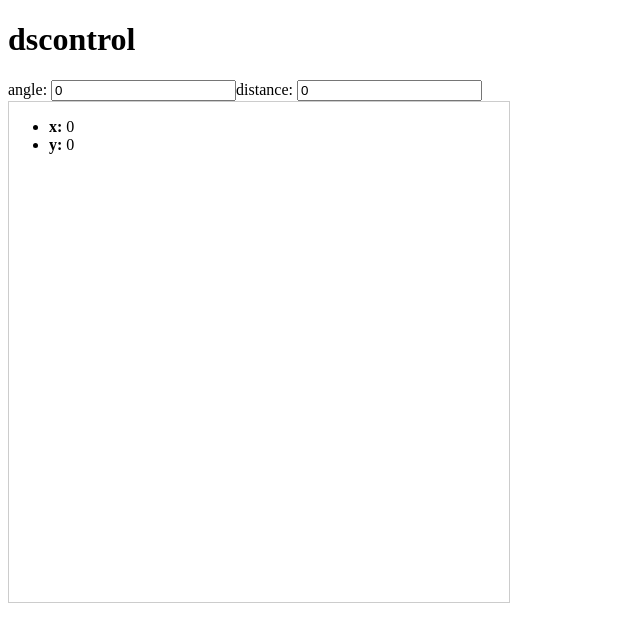
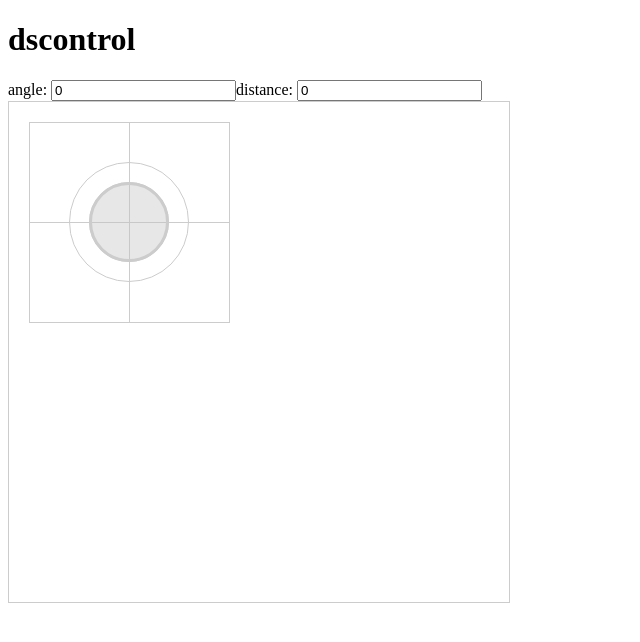
Before and after one commit to awforsythe/dscontrol-app, a React app: page / in a window 1280 px wide. Shown: the top 642 px of the page, without its empty margins (0-640 px from the left). Built offline with nearby package versions, Linux system fonts and the light colour scheme.

Commit message:
Implement non-interactive Joystick, drawn with CSS

```diff
--- a/package.json
+++ b/package.json
@@ -17,7 +17,8 @@
   "dependencies": {
     "prop-types": "^15.7.2",
     "react": "^17.0.2",
-    "react-dom": "^17.0.2"
+    "react-dom": "^17.0.2",
+    "styled-components": "^5.3.1"
   },
   "devDependencies": {
     "@babel/cli": "^7.15.7",
--- a/src/components/Joystick.jsx
+++ b/src/components/Joystick.jsx
@@ -1,21 +1,74 @@
 import React from 'react'
 import PropTypes from 'prop-types'
+import styled from 'styled-components'
+
+const Container = styled.div`
+  margin: 20px;
+  position: relative;
+  width: ${props => props.size}px;
+  height: ${props => props.size}px;
+  border-right: 1px solid #ccc;
+  border-bottom: 1px solid #ccc;
+  background-size: ${props => parseInt(props.size / 2)}px ${props => parseInt(props.size / 2)}px;
+  background-image:
+    repeating-linear-gradient(#ccc 0 1px, transparent 1px 100%),
+    repeating-linear-gradient(90deg, #ccc 0 1px, transparent 1px 100%);
+`
+const Ring = styled.div`
+  box-sizing: border-box;
+  position: absolute;
+  left: ${props => props.pad}px;
+  top: ${props => props.pad}px;
+  width: ${props => props.size}px;
+  height: ${props => props.size}px;
+  border: 1px solid #ccc;
+  border-radius: ${props => props.size}px;
+`
+const Stick = styled.div`
+  box-sizing: border-box;
+  position: absolute;
+  left: ${props => props.pad}px;
+  top: ${props => props.pad}px;
+  width: ${props => props.size}px;
+  height: ${props => props.size}px;
+  border: 3px solid #ccc;
+  background-color: rgba(192, 192, 192, 0.375);
+  border-radius: ${props => props.size}px;
+`
+const ringSize = (size, ratio) => {
+  const ownSize = parseInt(size * ratio)
+  const pad = parseInt((size - ownSize) / 2)
+  return { size: ownSize, pad: pad }
+}
 
 function Joystick(props) {
-  const { angle, distance } = props
+  const { size, angle, distance } = props
+
+  // Size our circular elements based on the overall size of the div
+  const outerRingRatio = 0.6
+  const outer = ringSize(size, outerRingRatio)
+  const inner = ringSize(size, 1.0 - outerRingRatio)
+
+  // Convert from polar to linear coordinates to get an x/y offset
   const clampedDistance = Math.min(1.0, Math.max(0.0, distance))
   const x = clampedDistance * Math.cos(angle)
   const y = clampedDistance * Math.sin(angle)
+  const stickStyle = {
+    left: inner.pad + (x * outer.size * 0.5),
+    top: inner.pad + (y * outer.size * 0.5),
+  }
   return (
-    <ul>
-      <li><b>x:</b> {x}</li>
-      <li><b>y:</b> {y}</li>
-    </ul>
+    <Container size={size}>
+      <Ring {...outer} />
+      <Ring {...inner} />
+      <Stick {...inner} style={stickStyle} />
+    </Container>
   )
 }
 Joystick.propTypes = {
-  angle: PropTypes.number,
-  distance: PropTypes.number,
+  size: PropTypes.number.isRequired,
+  angle: PropTypes.number.isRequired,
+  distance: PropTypes.number.isRequired,
 }
 
 export default Joystick
--- a/src/index.jsx
+++ b/src/index.jsx
@@ -25,7 +25,8 @@ function App() {
       />
       <div style={{ border: '1px solid #ccc', width: 500, height: 500 }}>
         <Joystick
-          angle={angle}
+          size={200}
+          angle={angle / (180.0 / Math.PI)}
           distance={distance}
         />
       </div>
```
Also changed, not shown: 1 other file (tests, documents, lock files or other folders).
